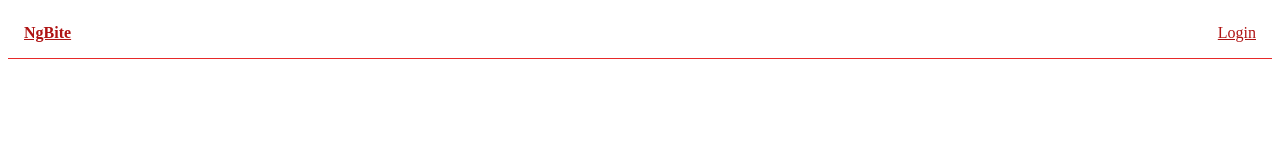
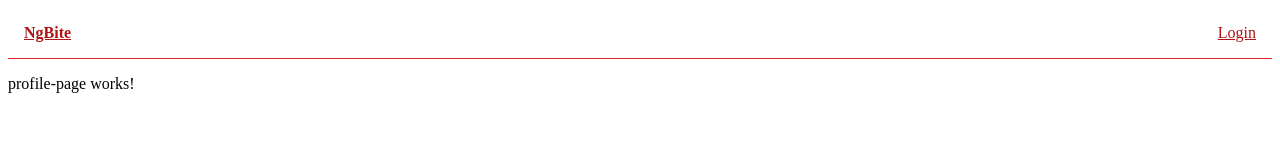
Before and after one commit to rounnemi/NgBites, an Angular app in the folder NgBites/: page /profile in a window 1280 px wide. Before the commit this address led to /. Shown: the top 165 px of the page. Built offline with nearby package versions, Linux system fonts and the light colour scheme.

Commit message:
add dashboard link to the header

```diff
--- a/NgBites/src/app/app.routes.ts
+++ b/NgBites/src/app/app.routes.ts
@@ -2,11 +2,15 @@ import { Routes } from '@angular/router';
 import { LoginPageComponent } from './components/pages/login-page/login-page.component';
 import { RegisterPageComponent } from './components/pages/register-page/register-page.component';
 import { HomeComponent } from './components/pages/home/home.component';
+import { DashboardComponent } from './components/pages/dashboard/dashboard.component';
+import { ProfilePageComponent } from './components/pages/profile-page/profile-page.component';
 
 export const routes: Routes = [
     // no lazy loading
     { path: 'login', component: LoginPageComponent },
     { path: 'register', component: RegisterPageComponent },
-    {path :'', component: HomeComponent}
+    {path :'', component: HomeComponent},
+    { path: 'dashboard', component: DashboardComponent},
+    { path: 'profile', component: ProfilePageComponent},
 
 ];
--- /dev/null
+++ b/NgBites/src/app/components/pages/dashboard/dashboard.component.html
@@ -0,0 +1 @@
+<p>dashboard works!</p>
--- /dev/null
+++ b/NgBites/src/app/components/pages/profile-page/profile-page.component.html
@@ -0,0 +1 @@
+<p>profile-page works!</p>
--- a/NgBites/src/app/components/shared/header/header.component.html
+++ b/NgBites/src/app/components/shared/header/header.component.html
@@ -12,6 +12,7 @@
           <li class="menu-container">
             <a routerLink="/dashboard">{{user.name}}</a>
             <div class="menu">
+              <a routerLink="/profile">Profile</a>
               <a (click)="logout()">Logout</a>
             </div>
           </li>
```
Also changed, not shown: NgBites/src/app/components/pages/dashboard/dashboard.component.ts (added, +12 -0 lines), NgBites/src/app/components/pages/profile-page/profile-page.component.ts (added, +12 -0 lines), NgBites/src/app/components/pages/dashboard/dashboard.component.css (added), NgBites/src/app/components/pages/profile-page/profile-page.component.css (added).
